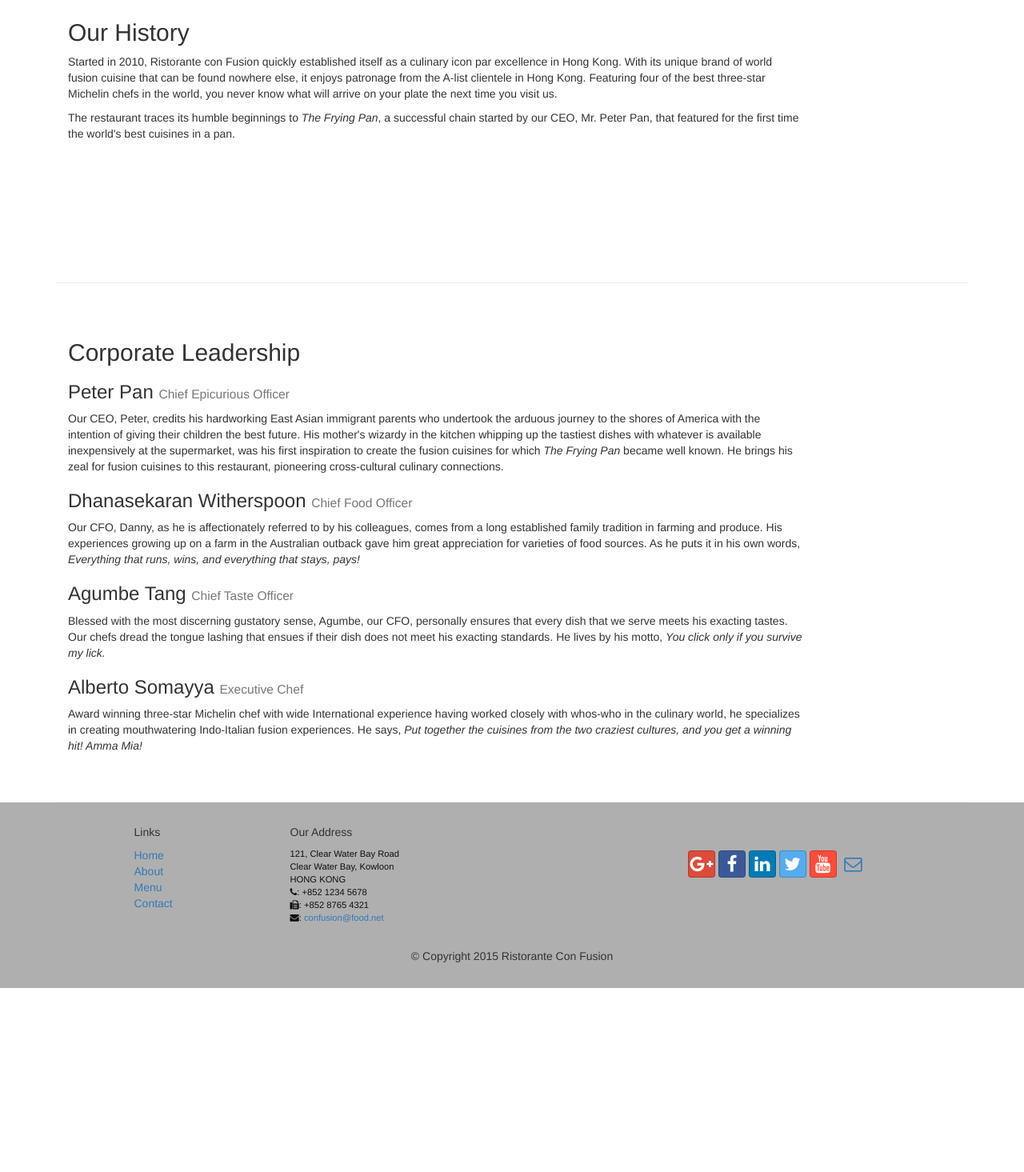
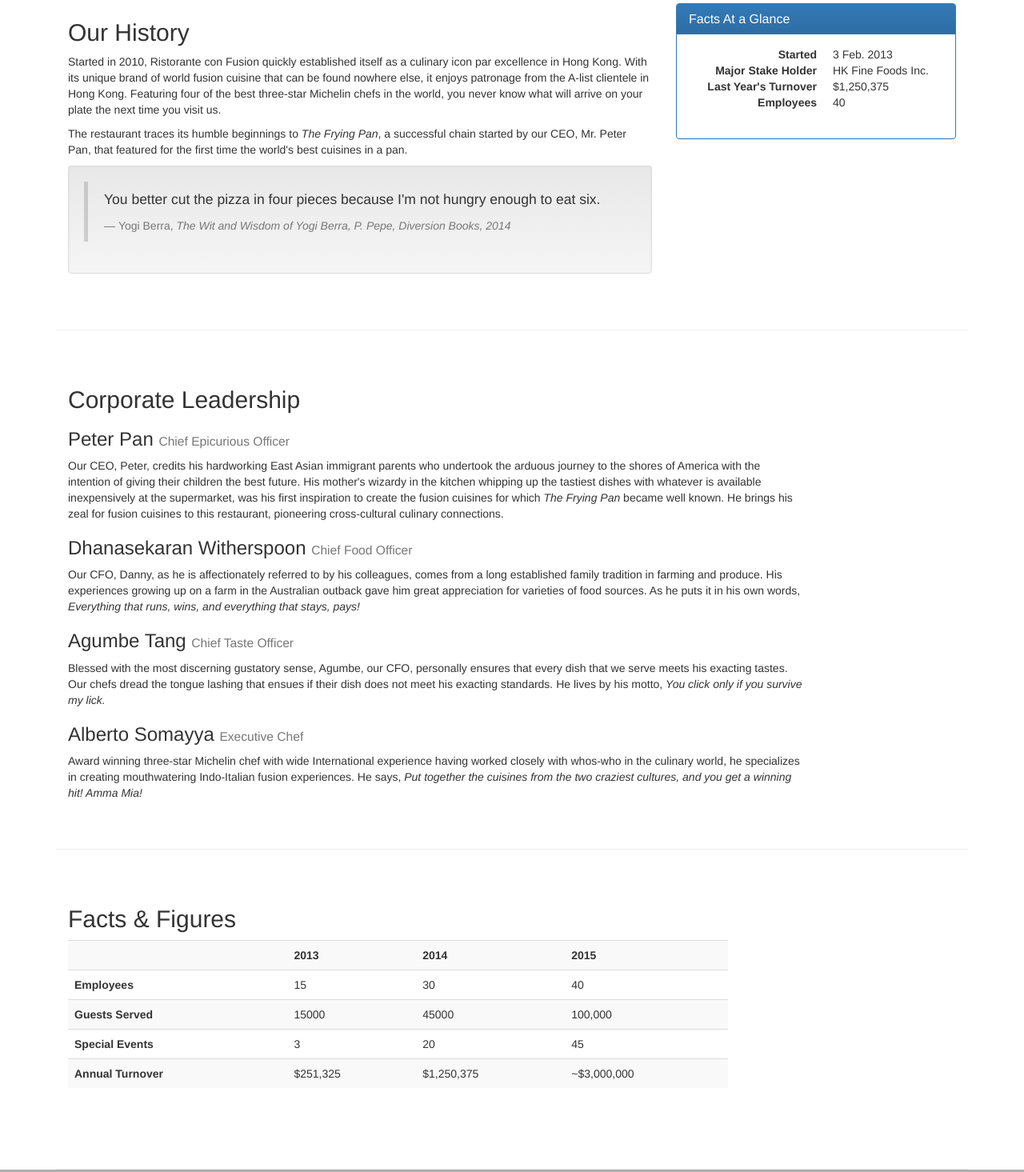
Before and after one commit to djhvscf/Coursera, a plain HTML site: page Front-End Web UI Frameworks and Tools/conFusion/aboutus.html in a window 1280 px wide. Shown: the part 629-2094 px from the top of the page at 80% size. Before the commit the page ends 1864 px from the top, so only its background shows below. Drawn offline with nearby package versions, Linux system fonts and the light colour scheme.

Commit message:
Added tables, wells

```diff
--- a/Front-End Web UI Frameworks and Tools/conFusion/aboutus.html
+++ b/Front-End Web UI Frameworks and Tools/conFusion/aboutus.html
@@ -91,13 +91,39 @@
         </div>
 
         <div class="row row-content">
-            <div class="col-xs-12 col-sm-10">
+            <div class="col-xs-12 col-sm-8">
                 <h2>Our History</h2>
                 <p>Started in 2010, Ristorante con Fusion quickly established itself as a culinary icon par excellence in Hong Kong. With its unique brand of world fusion cuisine that can be found nowhere else, it enjoys patronage from the A-list clientele in Hong Kong.  Featuring four of the best three-star Michelin chefs in the world, you never know what will arrive on your plate the next time you visit us.</p>
                 <p>The restaurant traces its humble beginnings to <em>The Frying Pan</em>, a successful chain started by our CEO, Mr. Peter Pan, that featured for the first time the world's best cuisines in a pan.</p>
-            </div>
-            <div>
-                <p style="padding:20px;"></p>
+				<div class="well">
+				<blockquote>
+					<p>You better cut the pizza in four pieces because
+						I'm not hungry enough to eat six.</p>
+					<footer>Yogi Berra,
+					  <cite>The Wit and Wisdom of Yogi Berra,
+						P. Pepe, Diversion Books, 2014</cite>
+					</footer>
+				</blockquote>
+			</div>
+			</div>
+			<div class="col-xs-12 col-sm-4">
+				<div class="panel panel-primary">
+                    <div class="panel-heading">
+                        <h3 class="panel-title">Facts At a Glance</h3>
+                    </div>
+                    <div class="panel-body">
+                        <dl class="dl-horizontal">
+                            <dt>Started</dt>
+                            <dd>3 Feb. 2013</dd>
+                            <dt>Major Stake Holder</dt>
+                            <dd>HK Fine Foods Inc.</dd>
+                            <dt>Last Year's Turnover</dt>
+                            <dd>$1,250,375</dd>
+                            <dt>Employees</dt>
+                            <dd>40</dd>
+                       </dl>
+                    </div>
+                </div>
             </div>
         </div>
 
@@ -115,6 +141,49 @@
                 <p>Award winning three-star Michelin chef with wide International experience having worked closely with whos-who in the culinary world, he specializes in creating mouthwatering Indo-Italian fusion experiences. He says, <em>Put together the cuisines from the two craziest cultures, and you get a winning hit! Amma Mia!</em></p>
             </div>
              <div>
+                <p style="padding:20px;"></p>
+            </div>
+       </div>
+
+	   <div class="row row-content">
+            <div class="col-xs-12 col-sm-9">
+                <h2>Facts &amp; Figures</h2>
+				<div class="table-responsive">
+                <table class="table table-striped">
+                    <tr>
+                        <td>&nbsp;</td>
+                        <th>2013</th>
+                        <th>2014</th>
+                        <th>2015</th>
+                    </tr>
+                    <tr>
+                        <th>Employees</th>
+                        <td>15</td>
+                        <td>30</td>
+                        <td>40</td>
+                    </tr>
+                    <tr>
+                        <th>Guests Served</th>
+                        <td>15000</td>
+                        <td>45000</td>
+                        <td>100,000</td>
+                    </tr>
+                    <tr>
+                        <th>Special Events</th>
+                        <td>3</td>
+                        <td>20</td>
+                        <td>45</td>
+                    </tr>
+                    <tr>
+                        <th>Annual Turnover</th>
+                        <td>$251,325</td>
+                        <td>$1,250,375</td>
+                        <td>~$3,000,000</td>
+                    </tr>
+                </table>
+                </div>
+            </div>
+             <div class="col-xs-12 col-sm-3">
                 <p style="padding:20px;"></p>
             </div>
        </div>
```
